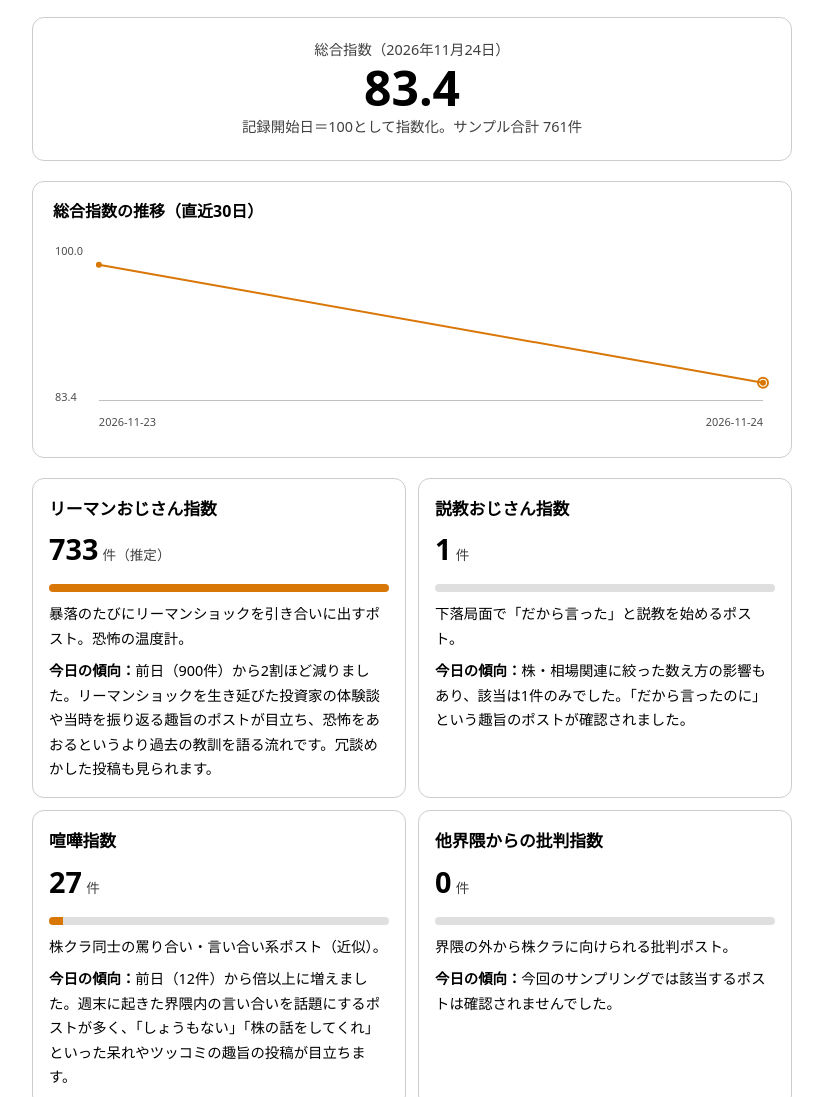
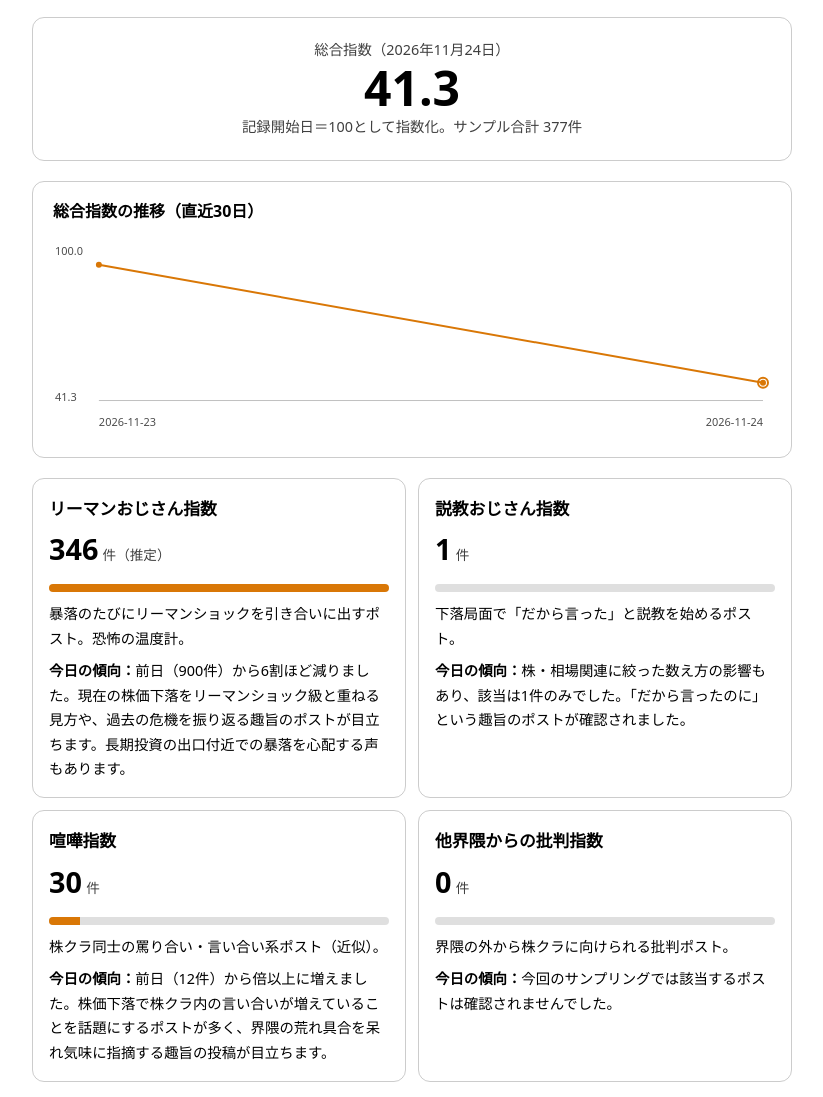
Before and after one commit to kabukurasentiment-art/kabukurasentiment-art.github.io, a plain HTML site: page index.html in a window 1280 px wide. Shown: the part 283-1380 px from the top of the page, without its empty margins (228-1051 px from the left). Drawn offline with Linux system fonts and the light colour scheme.

Commit message:
Update sentiment index for 2026-11-24

```diff
--- a/index.html
+++ b/index.html
@@ -48,8 +48,8 @@
 
   <div class="composite">
     <div class="label">総合指数（2026年11月24日）</div>
-    <div class="num">83.4</div>
-    <div class="label">記録開始日＝100として指数化。サンプル合計 761件</div>
+    <div class="num">41.3</div>
+    <div class="label">記録開始日＝100として指数化。サンプル合計 377件</div>
   </div>
 
   <div class="chart">
@@ -57,7 +57,7 @@
     <svg viewBox="0 0 720 200" width="100%" role="img" aria-label="総合指数の推移グラフ" style="max-width:100%;height:auto">
       <line x1="46" y1="168" x2="712" y2="168" stroke="rgba(128,128,128,.5)" stroke-width="1"/>
       <text x="2" y="22" font-size="11" fill="currentColor" opacity=".7">100.0</text>
-      <text x="2" y="168" font-size="11" fill="currentColor" opacity=".7">83.4</text>
+      <text x="2" y="168" font-size="11" fill="currentColor" opacity=".7">41.3</text>
       <polyline points="46.0,31.8 712.0,150.2" fill="none" stroke="#d97706" stroke-width="2"/>
       <circle cx="46.0" cy="31.8" r="3" fill="#d97706"/>
       <circle cx="712.0" cy="150.2" r="3" fill="#d97706"/>
@@ -70,10 +70,10 @@
   <div class="cards">
     <div class="card">
       <h2>リーマンおじさん指数</h2>
-      <div><span class="count">733</span> <span class="unit">件（推定）</span></div>
+      <div><span class="count">346</span> <span class="unit">件（推定）</span></div>
       <div class="bar"><div style="width:100%"></div></div>
       <p>暴落のたびにリーマンショックを引き合いに出すポスト。恐怖の温度計。</p>
-      <p><strong>今日の傾向：</strong>前日（900件）から2割ほど減りました。リーマンショックを生き延びた投資家の体験談や当時を振り返る趣旨のポストが目立ち、恐怖をあおるというより過去の教訓を語る流れです。冗談めかした投稿も見られます。</p>
+      <p><strong>今日の傾向：</strong>前日（900件）から6割ほど減りました。現在の株価下落をリーマンショック級と重ねる見方や、過去の危機を振り返る趣旨のポストが目立ちます。長期投資の出口付近での暴落を心配する声もあります。</p>
     </div>
     <div class="card">
       <h2>説教おじさん指数</h2>
@@ -84,10 +84,10 @@
     </div>
     <div class="card">
       <h2>喧嘩指数</h2>
-      <div><span class="count">27</span> <span class="unit">件</span></div>
-      <div class="bar"><div style="width:4%"></div></div>
+      <div><span class="count">30</span> <span class="unit">件</span></div>
+      <div class="bar"><div style="width:9%"></div></div>
       <p>株クラ同士の罵り合い・言い合い系ポスト（近似）。</p>
-      <p><strong>今日の傾向：</strong>前日（12件）から倍以上に増えました。週末に起きた界隈内の言い合いを話題にするポストが多く、「しょうもない」「株の話をしてくれ」といった呆れやツッコミの趣旨の投稿が目立ちます。</p>
+      <p><strong>今日の傾向：</strong>前日（12件）から倍以上に増えました。株価下落で株クラ内の言い合いが増えていることを話題にするポストが多く、界隈の荒れ具合を呆れ気味に指摘する趣旨の投稿が目立ちます。</p>
     </div>
     <div class="card">
       <h2>他界隈からの批判指数</h2>
```
